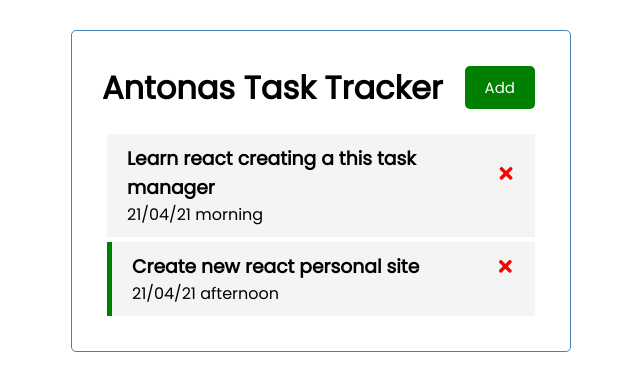
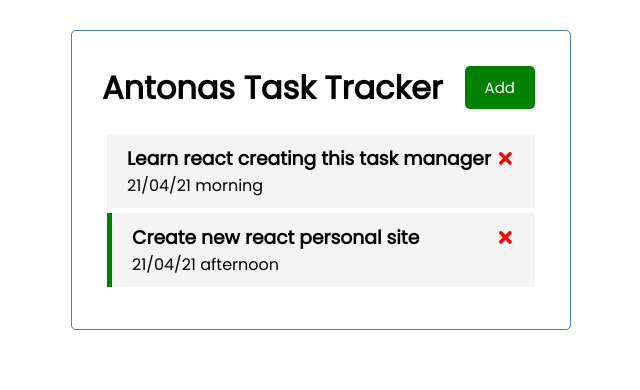
Before and after one commit to antonio-leblanc/react-task-tracker, a React (Create React App) app: page / in a window 1280 px wide. Shown: the top 390 px of the page, without its empty margins (319-959 px from the left). Built offline with nearby package versions, Linux system fonts and the light colour scheme.

Commit message:
erro ortografico rsrs

```diff
--- a/src/App.js
+++ b/src/App.js
@@ -11,7 +11,7 @@ function App() {
   const [tasks, setTasks] = useState([
     {
       id:1,
-      text: 'Learn react creating a this task manager',
+      text: 'Learn react creating this task manager',
       date: '21/04/21 morning',
       reminder: false
     },
```
